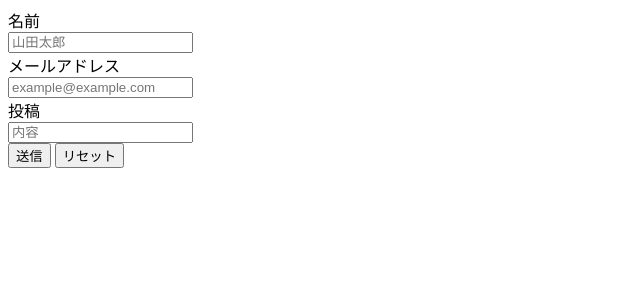
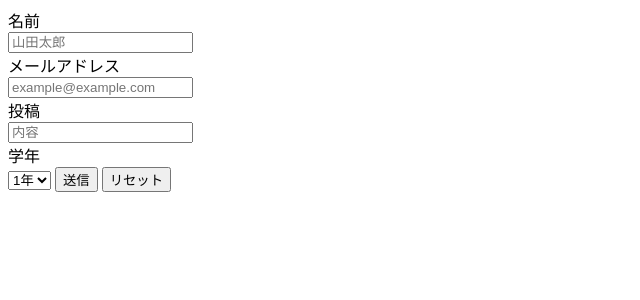
Before and after one commit to e1b21035/flask_zemi, a Flask app: page /form in a window 1280 px wide. Shown: the top 300 px of the page, without its empty margins (0-640 px from the left). Run offline with Flask 3, Linux system fonts and the light colour scheme.

Commit message:
学年が選択できるように変更

```diff
--- a/matsuri/templates/form.html
+++ b/matsuri/templates/form.html
@@ -7,18 +7,23 @@
 </head>
 <body>
     <form action="/result" method="post">
-        <label for="name">名前</label>
-        <br>
-        <input type="text" name="name" placeholder="山田太郎" maxlength="10" required>
-        <br>
-        <label for="email">メールアドレス</label>
-        <br>
-        <input type="email" name="email" placeholder="example@example.com">
-        <br>
-        <label for="article">投稿</label>
-        <br>
-        <input type="text" name="article" placeholder="内容" required>
-        <br>
+        <label for="name">名前</label><br>
+        <input type="text" name="name" placeholder="山田太郎" maxlength="10" required><br>
+
+        <label for="email">メールアドレス</label><br>
+        <input type="email" name="email" placeholder="example@example.com"><br>
+
+        <label for="article">投稿</label><br>
+        <input type="text" name="article" placeholder="内容" required><br>
+
+        <label for="grade">学年</label><br>
+        <select name="grade">
+            <option value="1">1年</option>
+            <option value="2">2年</option>
+            <option value="3">3年</option>
+            <option value="4">4年</option>
+        </select>
+
         <button type="submit">送信</button>
         <button type="reset">リセット</button>
     </form>
```
